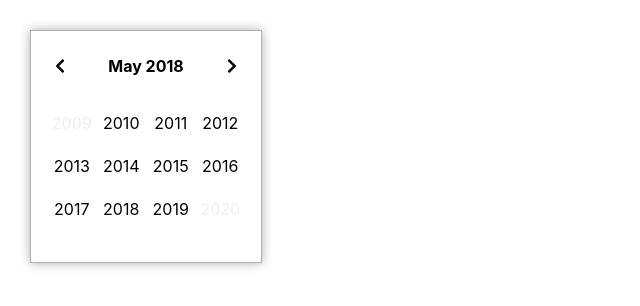
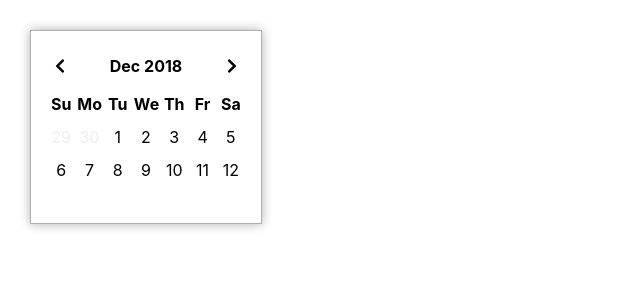
Before and after one commit to x3388638/react-datepicker-example, a React (Create React App) app: page / in a window 1280 px wide. Shown: the top 306 px of the page, without its empty margins (0-640 px from the left). Built offline with nearby package versions, Linux system fonts and the light colour scheme.

Commit message:
pass some props

```diff
--- a/src/Calendar.js
+++ b/src/Calendar.js
@@ -19,15 +19,16 @@ export default class Calendar extends React.PureComponent {
 		this.state = {
 			year,
 			month,
-			day
+			day,
+			tableType: 'day' // 'day', 'month', 'year'
 		};
 	}
 
 	render() {
 		return (
 			<Container>
-				<Switch />
-				<TableContainer />
+				<Switch year={ this.state.year } month={ this.state.month } />
+				<TableContainer year={ this.state.year } month={ this.state.month } day={ this.state.day } type={ this.state.tableType } />
 			</Container>
 		);
 	}
--- a/src/Switch.js
+++ b/src/Switch.js
@@ -47,10 +47,11 @@ const Next = styled.span`
 
 export default class Switch extends React.PureComponent {
 	render() {
+		const monthName = ['', 'Jun', 'Feb', 'Mar', 'Apr', 'May', 'Jun', 'Jul', 'Aug', 'Sep', 'Oct', 'Nov', 'Dec'];
 		return (
 			<Container>
 				<Prev><FontAwesomeIcon icon="chevron-left" /></Prev>
-				<Text>May 2018</Text>
+				<Text>{ `${ monthName[this.props.month] } ${ this.props.year }` }</Text>
 				<Next><FontAwesomeIcon icon="chevron-right" /></Next>
 			</Container>
 		)
--- a/src/TableContainer.js
+++ b/src/TableContainer.js
@@ -5,6 +5,9 @@ import YearTable from './YearTable';
 
 export default class TableContainer extends React.PureComponent {
 	render() {
-		return <YearTable />
+		switch (this.props.type) {
+			case 'day':
+				return <DayTable day={ this.props.day }/>
+		}
 	}
 }
```
